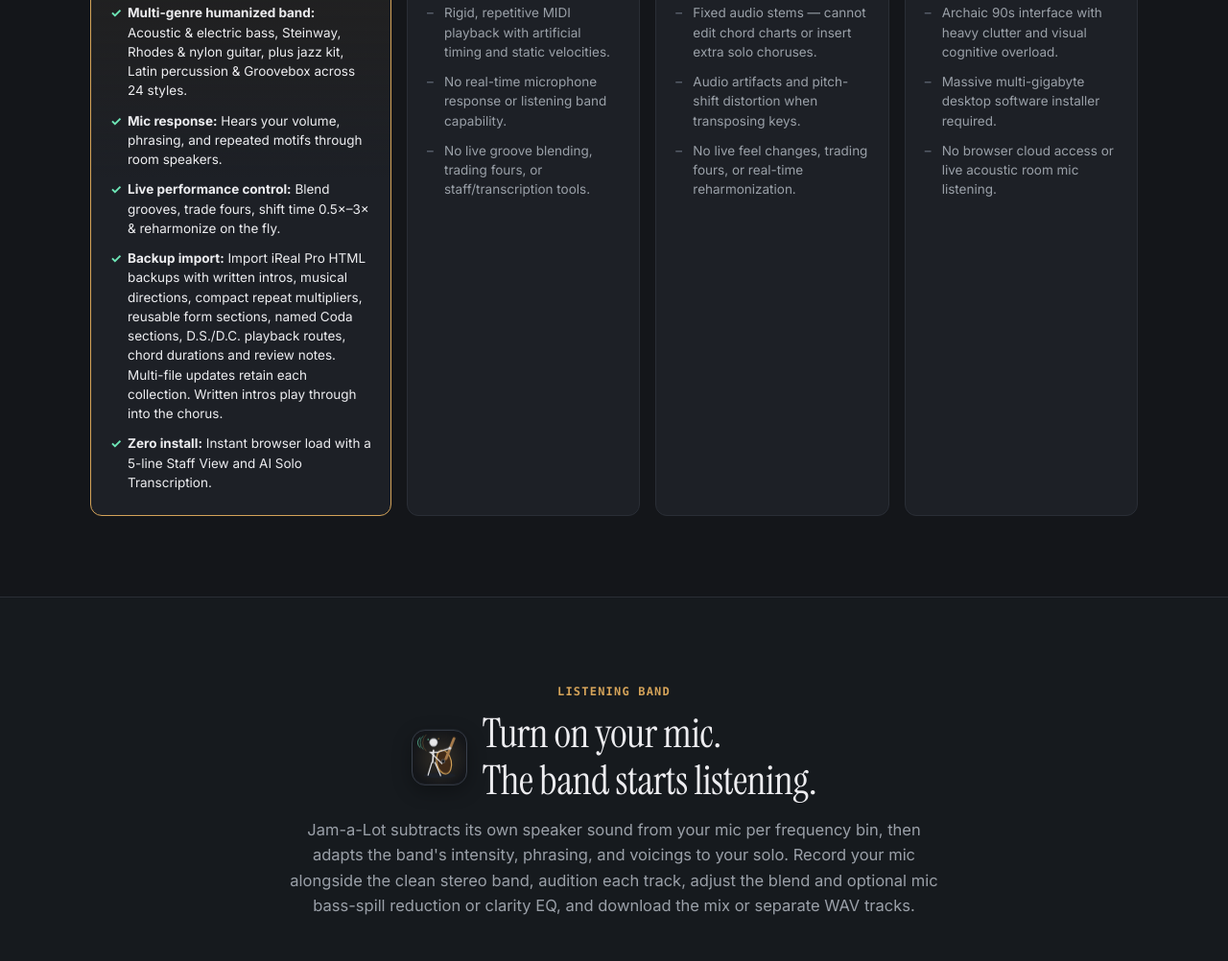
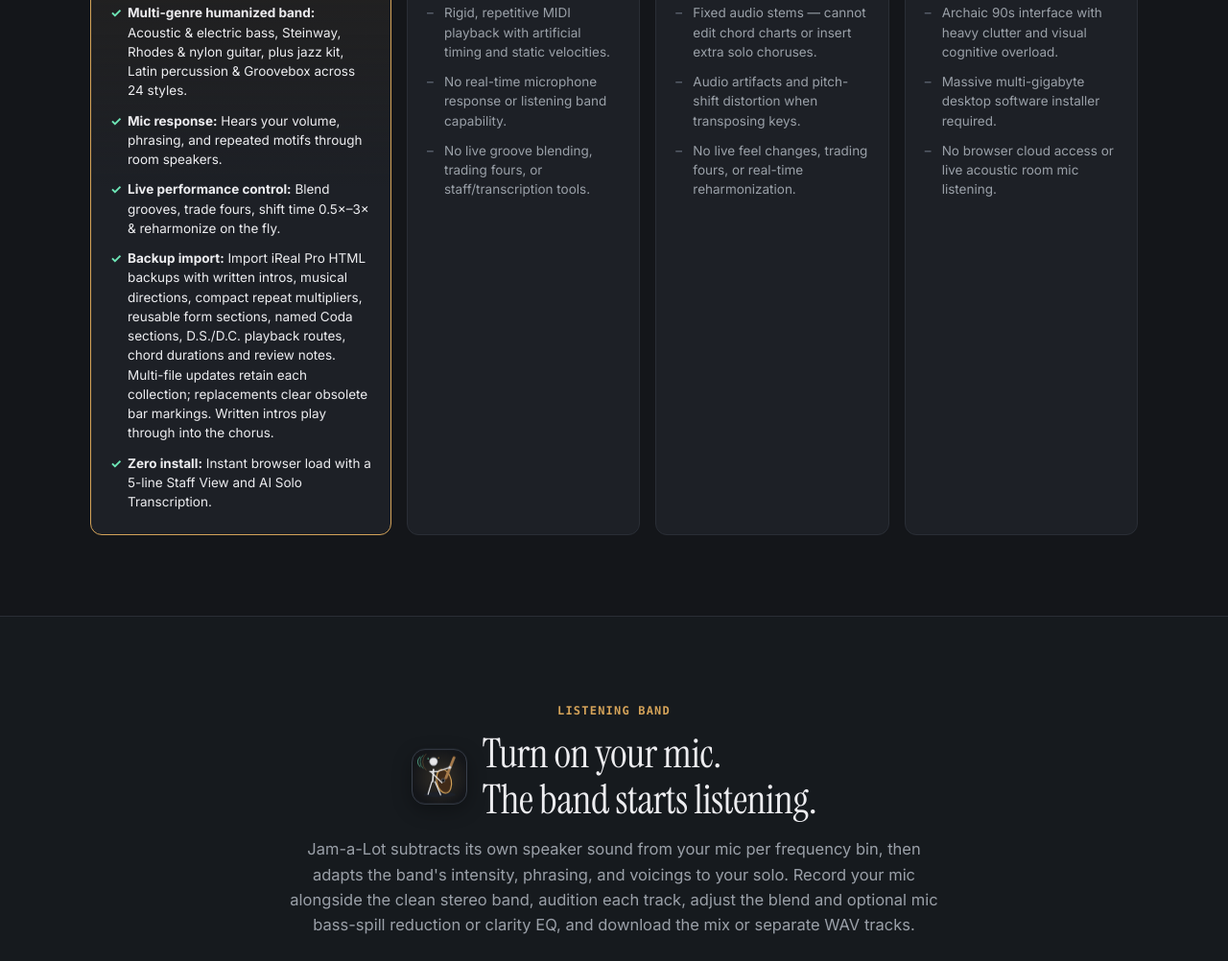
Before and after one commit to jlaval-gh/jam-a-lot-landing, a plain HTML site: page index.html in a window 1280 px wide. Shown: the part 2002-3004 px from the top of the page at 96% size. Drawn offline with Linux system fonts and the light colour scheme.

Commit message:
Explain backup replacement and rebuilt library imports

```diff
--- a/index.html
+++ b/index.html
@@ -364,7 +364,7 @@
             <li><strong>Multi-genre humanized band:</strong> Acoustic &amp; electric bass, Steinway, Rhodes &amp; nylon guitar, plus jazz kit, Latin percussion &amp; Groovebox across 24 styles.</li>
             <li><strong>Mic response:</strong> Hears your volume, phrasing, and repeated motifs through room speakers.</li>
             <li><strong>Live performance control:</strong> Blend grooves, trade fours, shift time 0.5×–3× &amp; reharmonize on the fly.</li>
-            <li><strong>Backup import:</strong> Import iReal Pro HTML backups with written intros, musical directions, compact repeat multipliers, reusable form sections, named Coda sections, D.S./D.C. playback routes, chord durations and review notes. Multi-file updates retain each collection. Written intros play through into the chorus.</li>
+            <li><strong>Backup import:</strong> Import iReal Pro HTML backups with written intros, musical directions, compact repeat multipliers, reusable form sections, named Coda sections, D.S./D.C. playback routes, chord durations and review notes. Multi-file updates retain each collection; replacements clear obsolete bar markings. Written intros play through into the chorus.</li>
             <li><strong>Zero install:</strong> Instant browser load with a 5-line Staff View and AI Solo Transcription.</li>
           </ul>
         </article>
```
Also changed, not shown: manual.html (+1 -1 lines), llms-full.txt, llms.txt.
